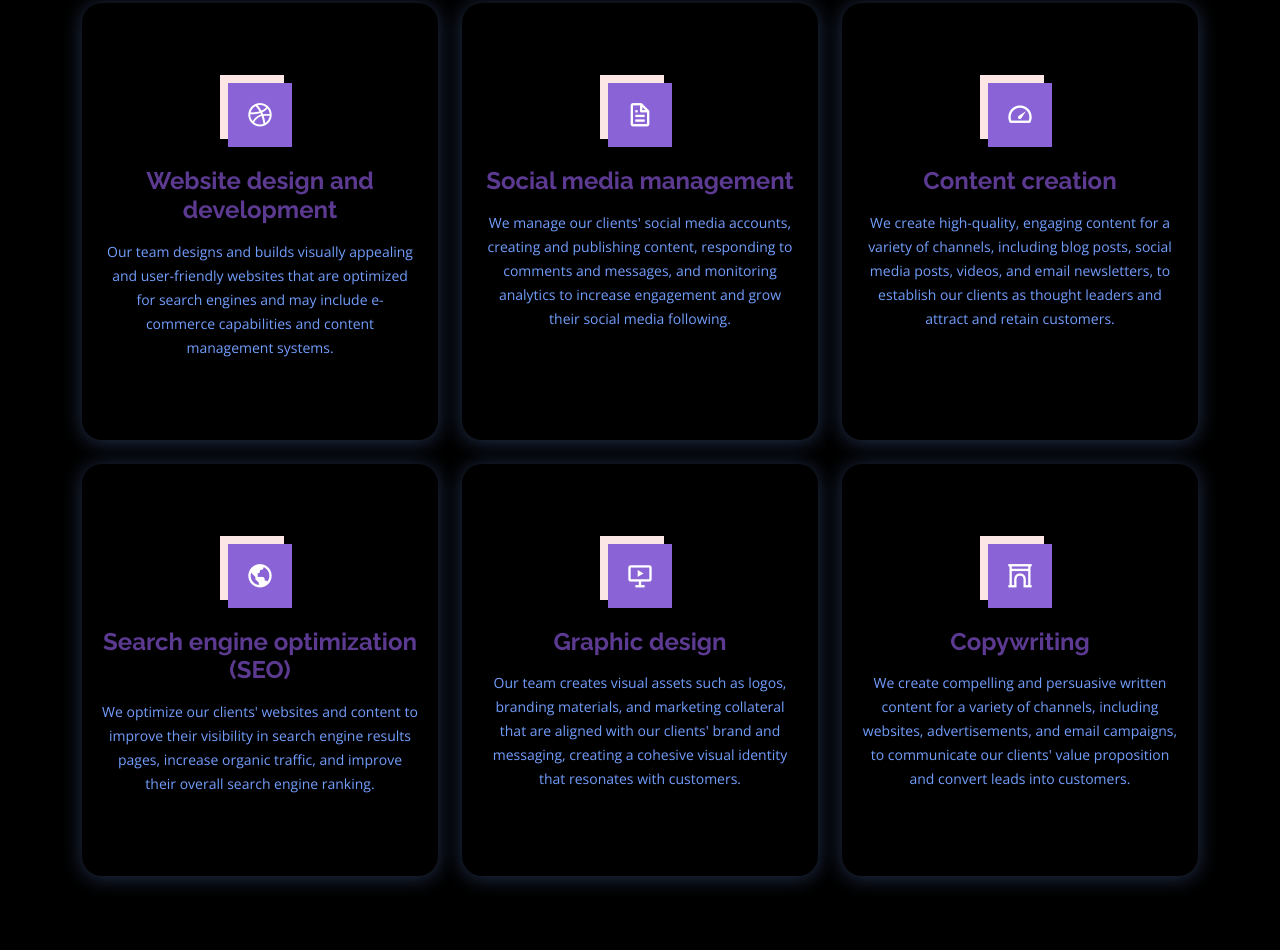
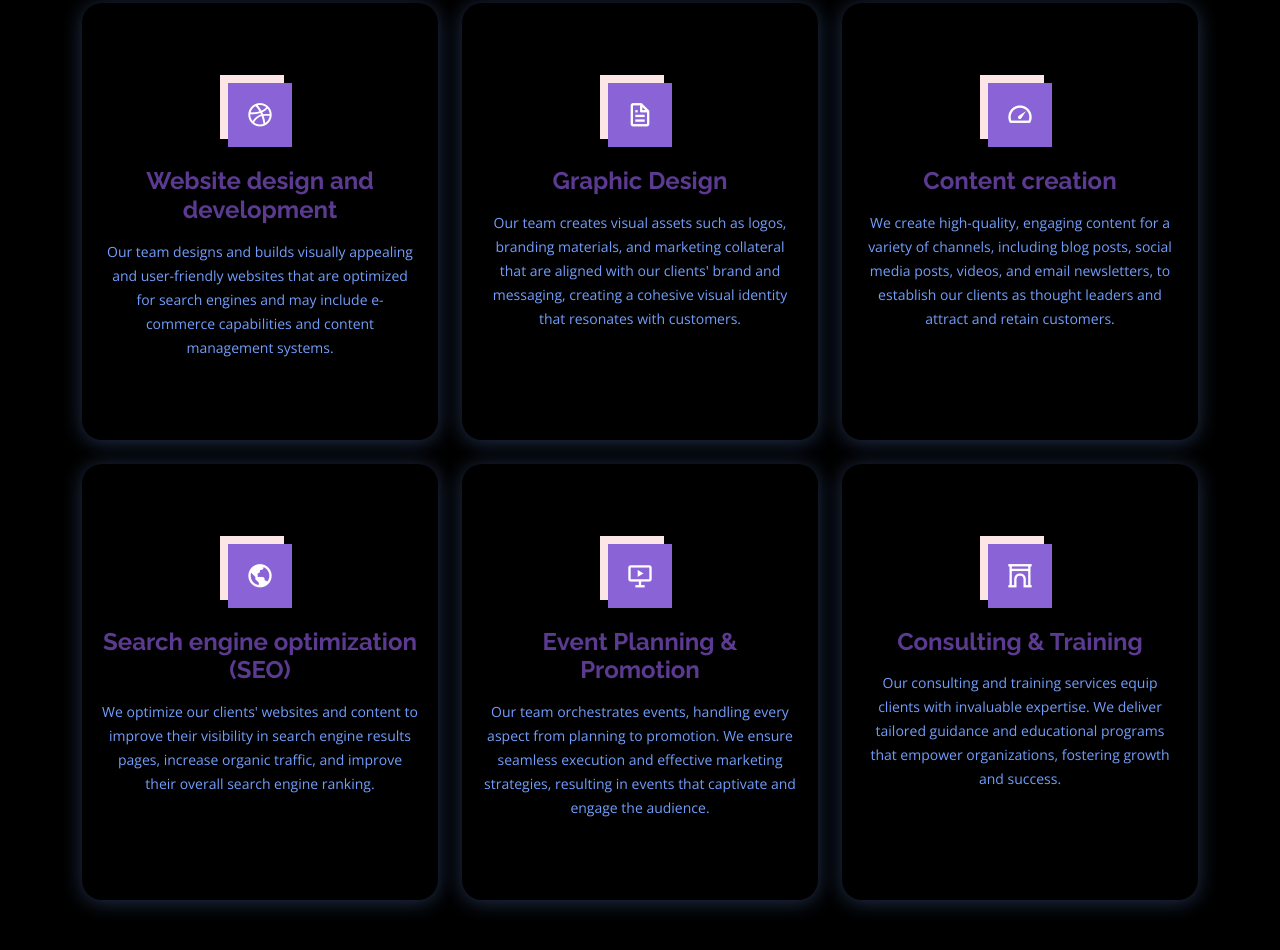
Before and after one commit to borneorenderworks/borneorenderworks, a plain HTML site: page index.html in a window 1280 px wide. Shown: the part 2133-3083 px from the top of the page. Drawn offline with nearby package versions, Linux system fonts and the light colour scheme.

Commit message:
update services content

```diff
--- a/index.html
+++ b/index.html
@@ -386,12 +386,12 @@
             >
               <div class="icon-box">
                 <div class="icon"><i class="bx bx-file"></i></div>
-                <h4><a href="">Social media management</a></h4>
+                <h4><a href="">Graphic Design</a></h4>
                 <p>
-                  We manage our clients' social media accounts, creating and
-                  publishing content, responding to comments and messages, and
-                  monitoring analytics to increase engagement and grow their
-                  social media following.
+                  Our team creates visual assets such as logos, branding
+                  materials, and marketing collateral that are aligned with our
+                  clients' brand and messaging, creating a cohesive visual
+                  identity that resonates with customers.
                 </p>
               </div>
             </div>
@@ -436,12 +436,12 @@
             >
               <div class="icon-box">
                 <div class="icon"><i class="bx bx-slideshow"></i></div>
-                <h4><a href="">Graphic design</a></h4>
+                <h4><a href="">Event Planning & Promotion</a></h4>
                 <p>
-                  Our team creates visual assets such as logos, branding
-                  materials, and marketing collateral that are aligned with our
-                  clients' brand and messaging, creating a cohesive visual
-                  identity that resonates with customers.
+                  Our team orchestrates events, handling every aspect from
+                  planning to promotion. We ensure seamless execution and
+                  effective marketing strategies, resulting in events that
+                  captivate and engage the audience.
                 </p>
               </div>
             </div>
@@ -453,12 +453,12 @@
             >
               <div class="icon-box">
                 <div class="icon"><i class="bx bx-arch"></i></div>
-                <h4><a href="">Copywriting</a></h4>
+                <h4><a href="">Consulting & Training</a></h4>
                 <p>
-                  We create compelling and persuasive written content for a
-                  variety of channels, including websites, advertisements, and
-                  email campaigns, to communicate our clients' value proposition
-                  and convert leads into customers.
+                  Our consulting and training services equip clients with
+                  invaluable expertise. We deliver tailored guidance and
+                  educational programs that empower organizations, fostering
+                  growth and success.
                 </p>
               </div>
             </div>
```
